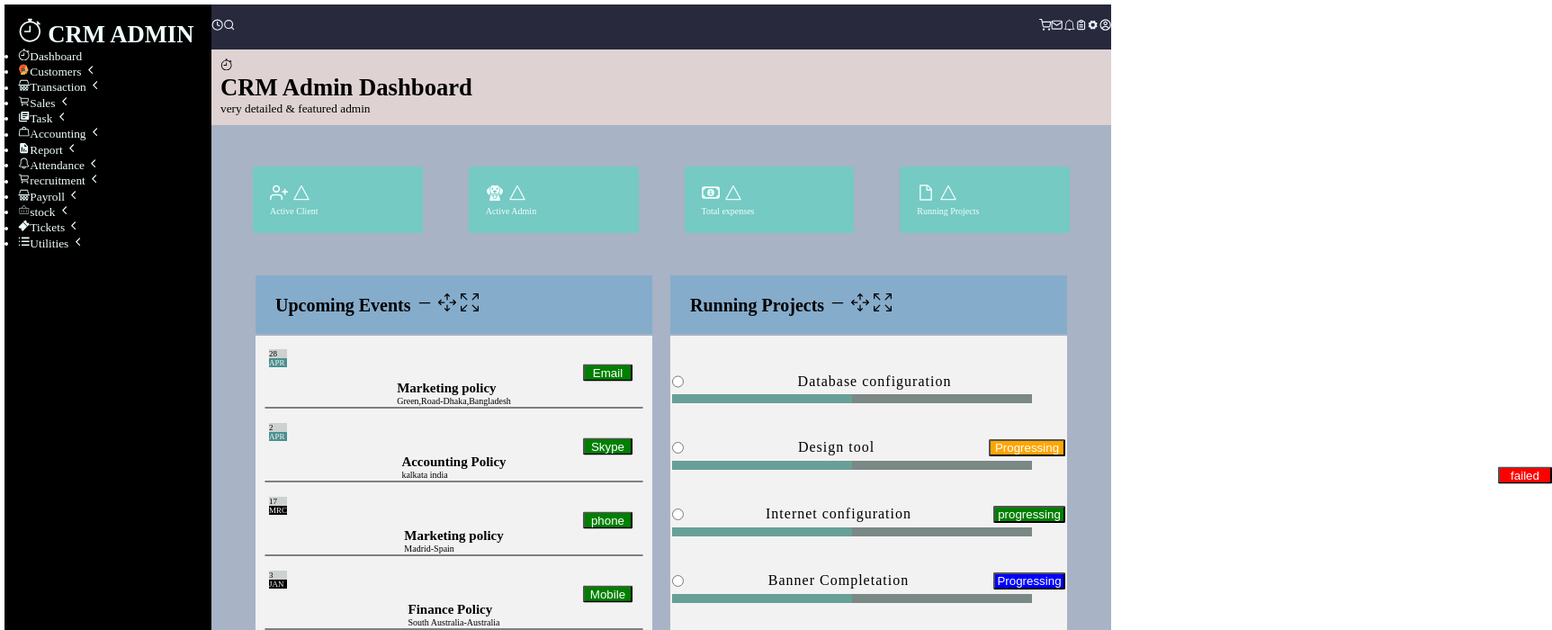
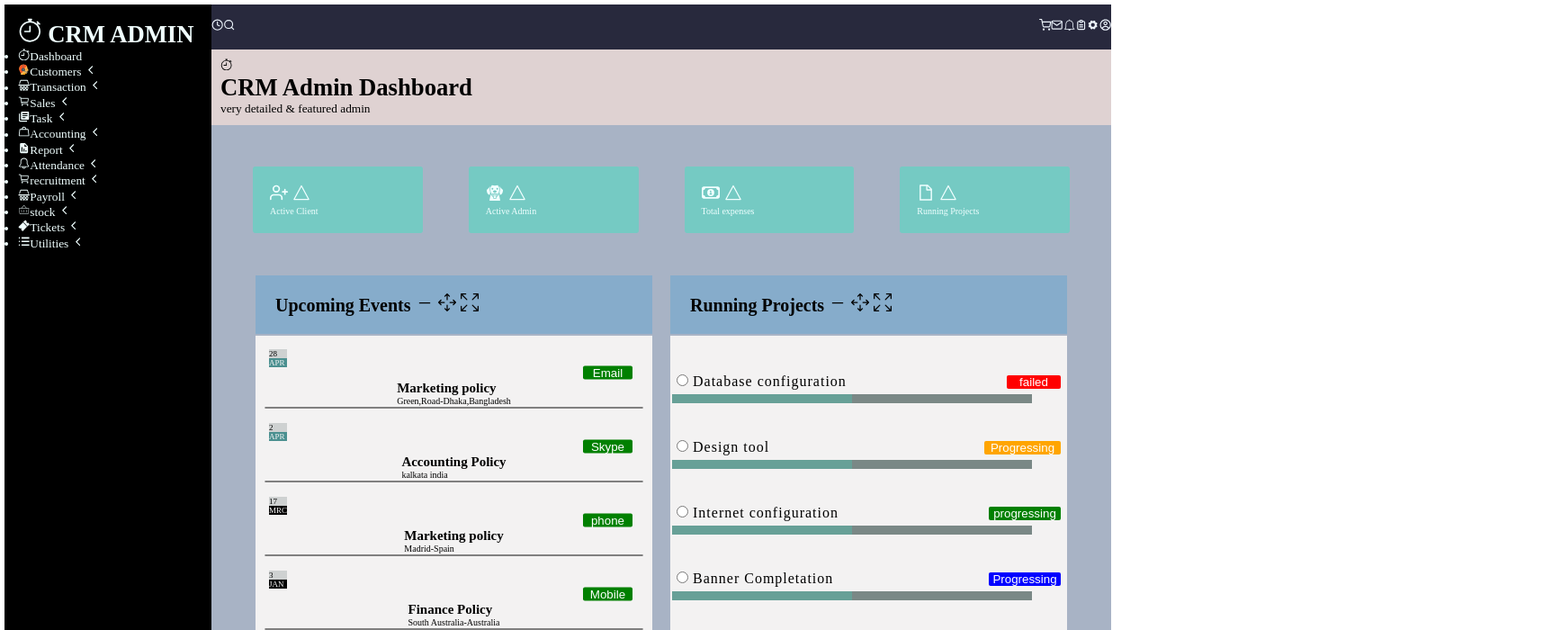
Before and after one commit to nawagirwacatherine/FINAL-INTERVIEW, a React (Vite) app in the folder final-interview/: page / in a window 1280 px wide. Shown: the top 700 px of the page at 90% size, 1725 px wide, since content can reach past the window. Built offline with nearby package versions, Linux system fonts and the light colour scheme.

Commit message:
remove border from the buttons

```diff
--- a/final-interview/src/App.css
+++ b/final-interview/src/App.css
@@ -154,6 +154,7 @@ align-content: center;
 }
 
 h3 {
+ margin: 5px;
   display: flex;
   flex-direction: row;
   justify-content: space-between;
--- a/final-interview/src/pages/DataBase.jsx
+++ b/final-interview/src/pages/DataBase.jsx
@@ -5,14 +5,11 @@ function DataBase () {
  <>
  <div className="container">
  <div className="skills">
-     <h3> <input type="radio" /><span> Database configuration </span>
+     <h3> <span><input type="radio" /> Database configuration </span>
      <span>
      <button style={{
-        position:"absolute",
-        top:"66%",
-        right:"-445px",
-        transform:"translateY(-50%)",
 
+                     border:"none",
                       width: "60px",
                        color: "white",
                         backgroundColor:"red",
@@ -25,9 +22,9 @@ function DataBase () {
      </div>
 
 
- <h3> <input type="radio" /><span style={{  }} > Design tool </span><span>
+ <h3> <span ><input type="radio" /> Design tool </span><span>
  <button style={{
-
+                border:"none",
                 width: "85px",
                  color: "white",
                   backgroundColor:"orange",
@@ -40,13 +37,13 @@ function DataBase () {
      <div className="tool"> <span></span></div>
      </div>
 
-     <h3> <input type="radio" /><span> Internet configuration</span>
+     <h3> <span> <input type="radio" /> Internet configuration</span>
 
      <span>
 
      <span>
      <button style={{
-
+                     border:"none",
                       width: "80px",
                        color: "white",
                         backgroundColor:"green",
@@ -59,10 +56,10 @@ function DataBase () {
      <div className="internet"> <span></span></div>
      </div>
 
-     <h3> <input type="radio" /><span> Banner Completation </span>
+     <h3> <span><input type="radio" /> Banner Completation </span>
      <span>
      <button style={{
-
+                     border:"none",
                       width: "80px",
                        color: "white",
                         backgroundColor:"blue",
@@ -75,11 +72,11 @@ function DataBase () {
      <div className="banner"> <span></span></div>
      </div>
 
-     <h3> <input type="radio" /><span> IT Solution </span>
+     <h3> <span> <input type="radio" /> IT Solution </span>
 
      <span>
      <button style={{
-
+                      border:"none",
                       width: "70px",
                        color: "white",
                         backgroundColor:"green",
--- a/final-interview/src/pages/MarketingPolicy.jsx
+++ b/final-interview/src/pages/MarketingPolicy.jsx
@@ -10,6 +10,7 @@ function MarketingPolicy  () {
             <p>Green,Road-Dhaka,Bangladesh</p>
             </span>
             <button style={{
+                border:"none",
                 position:"absolute",
                 top:"50%",
                 right:"5%",
@@ -32,6 +33,7 @@ function MarketingPolicy  () {
             <p>kalkata india</p>
             </span>
             <button style={{
+                border:"none",
                 position:"absolute",
                 top:"50%",
                 right:"5%",
@@ -54,6 +56,7 @@ function MarketingPolicy  () {
             <p>Madrid-Spain</p>
             </span>
             <button style={{
+                border:"none",
                 position:"absolute",
                 top:"50%",
                 right:"5%",
@@ -76,6 +79,7 @@ function MarketingPolicy  () {
             <p>South Australia-Australia</p>
             </span>
             <button style={{
+                border:"none",
                 position:"absolute",
                 top:"50%",
                 right:"5%",
```
